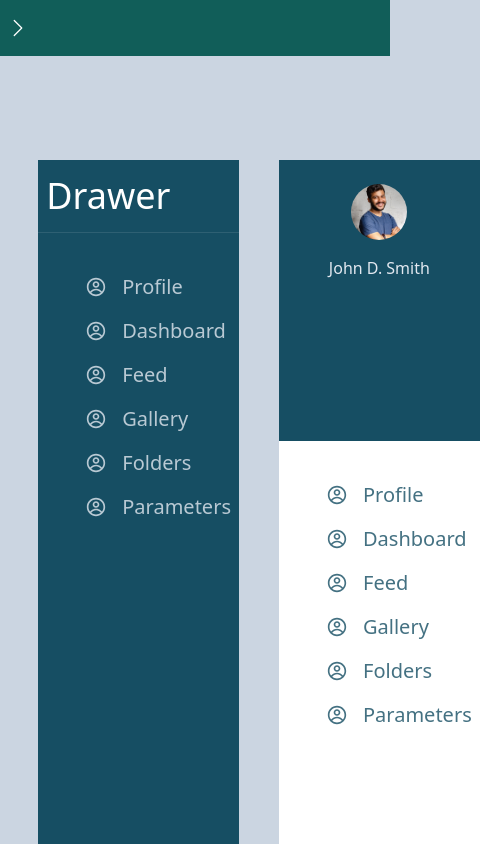
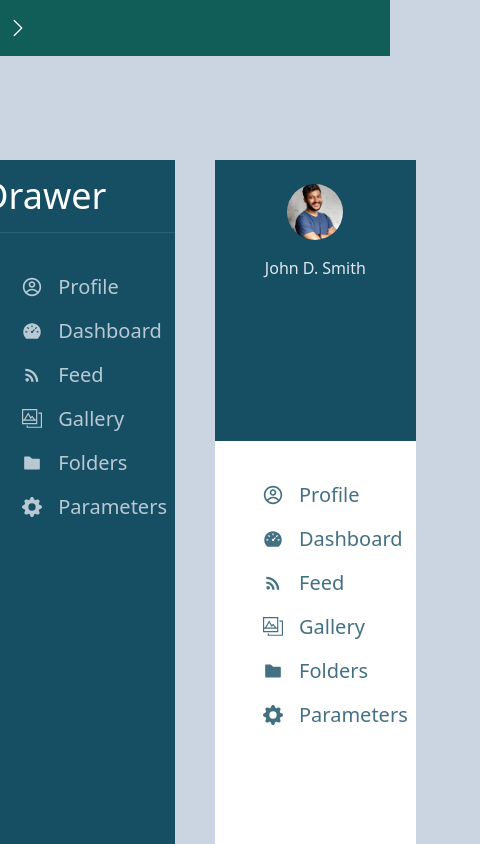
Before and after one commit to PMagatteS/Learn-tailwind, a Next.js app: page /drawers in a window 390 px wide. Shown: the top 844 px of the page, 480 px wide, since content can reach past the window. Built offline with nearby package versions, Linux system fonts and the light colour scheme.

Commit message:
Added icons

```diff
--- a/components/Layout.jsx
+++ b/components/Layout.jsx
@@ -7,7 +7,7 @@ const Layout = ({children}) => {
     return (
         <>
         <Navbar/>
-        <div className='flex flex-col gap-8 my-40 px-16'>
+        <div className='flex flex-col gap-8 my-40'>
             {children}
         </div>
         </>
--- a/pages/dashboard.jsx
+++ b/pages/dashboard.jsx
@@ -1,8 +1,14 @@
 import React from 'react';
+import {SimpleDrawer} from './drawers';
+
 
 const dashboard = () => {
     return (
         <>
+           <div className="w-screen h-screen flex shadow-2xl">
+            <SimpleDrawer/>
+            <div className="w-full h-full bg-slate-100"></div>
+            </div>
 
         </>
     );
--- a/pages/drawers.jsx
+++ b/pages/drawers.jsx
@@ -1,32 +1,62 @@
-import React from 'react';
-import Image from 'next/image';
-import {CgProfile} from 'react-icons/cg'
+import React from "react";
+import Image from "next/image";
+import { CgProfile } from "react-icons/cg";
+import { AiFillDashboard, AiFillFolder } from "react-icons/ai";
+import { BsFillGearFill } from "react-icons/bs";
+import { TfiGallery } from "react-icons/tfi";
+import { MdRssFeed } from "react-icons/md";
 
 const DrawerContent = () => {
-    const drawerElements = ["Profile", "Dashboard", "Feed", "Gallery", "Folders", "Parameters"]
-    return(
+  const drawerElements = [
+    "Profile",
+    "Dashboard",
+    "Feed",
+    "Gallery",
+    "Folders",
+    "Parameters",
+  ];
+  const icons = [
+    <CgProfile key={1}/>,
+    <AiFillDashboard key={2}/>,
+    <MdRssFeed key={3}/>,
+    <TfiGallery key={4}/>,
+    <AiFillFolder key={5}/>,
+    <BsFillGearFill key={6}/>,
+  ];
+  return (
     <>
-            {drawerElements.map((el, i) => (<div key={i} className="p-2 text-xl text-inherit w-full h-auto text-center hover:[&>*]:bg-slate-500/20 hover:[&>*]:opacity-100 [&>*]:opacity-80 [&>*]:cursor-pointer"><div><div className='flex justify-center gap-4 w-fit pl-10'><CgProfile className='my-auto'/><p>{el}</p></div></div></div>))}
+      {drawerElements.map((el, i) => (
+        <div
+          key={i}
+          className="p-2 text-xl text-inherit w-full h-auto text-center hover:[&>*]:bg-slate-500/20 hover:[&>*]:opacity-100 [&>*]:opacity-80 [&>*]:cursor-pointer"
+        >
+          <div>
+            <div className="flex justify-center gap-4 w-fit pl-10 [&>svg]:my-auto">
+               {icons[i]}
+
+              <p>{el}</p>
+            </div>
+          </div>
+        </div>
+      ))}
     </>
-    )
-}
+  );
+};
 
-const SimpleDrawer = () => {
-    return(
+export const SimpleDrawer = () => {
+  return (
     <div className="w-60 h-full bg-cyan-900 text-slate-200">
-            <div className='border-b border-white/10 mb-8' >
-                <h2 className='text-4xl text-white pl-2 py-4 '>
-                    Drawer
-                </h2>
+      <div className="border-b border-white/10 mb-8">
+        <h2 className="text-4xl text-white pl-2 py-4 ">Drawer</h2>
       </div>
-            <DrawerContent/>
+      <DrawerContent />
     </div>
-    )
-}
+  );
+};
 
 const ProfileDrawer = () => {
-    return(
-        <div className='w-60 h-full bg-white'>
+  return (
+    <div className="w-60 h-full bg-white">
       <div className="w-full h-1/3 bg-cyan-900 mb-8 pt-6">
         <div className="w-14 h-14 relative rouded-full mx-auto">
           <Image
@@ -37,22 +67,21 @@ const ProfileDrawer = () => {
           />
         </div>
 
-                <h2 className='text-center text-slate-200 py-4'>John D. Smith</h2>
-
+        <h2 className="text-center text-slate-200 py-4">John D. Smith</h2>
       </div>
 
       <div className="text-cyan-900">
-            <DrawerContent/>
+        <DrawerContent />
       </div>
     </div>
-    )
-}
+  );
+};
 
 const drawer = () => {
   return (
-        <div className='w-screen h-screen flex justify-center gap-10'>
-            <SimpleDrawer/>
-            <ProfileDrawer/>
+    <div className="w-screen h-screen flex justify-center gap-10">
+      <SimpleDrawer />
+      <ProfileDrawer />
     </div>
   );
 };
--- a/pages/index.jsx
+++ b/pages/index.jsx
@@ -6,7 +6,7 @@ export default function Home() {
    <>
       <div className="w-full h-screen">
         {pages.map((el, index) => (
-          <div key={index} className='w-2/3 h-5/6 bg-slate-100 mx-auto my-16 flex flex-col relative rounded'>
+          <div key={index} className='w-2/3 h-5/6 bg-slate-100 mx-auto my-20 flex flex-col relative rounded'>
             <Link href={el}>
            <h2 className='text-2xl absolute -top-10 w-full bg-slate-100 text-emerald-900 shadow-lg pl-2 rounded'>{el}</h2>
             </Link>
--- a/pages/navbars.jsx
+++ b/pages/navbars.jsx
@@ -72,11 +72,11 @@ const NavbarThree = () => {
 
 const navbars = () => {
     return (
-        <>
+        <div className='flex flex-col gap-8 px-16'>
             <NavbarOne/>
             <NavbarTwo/>
             <NavbarThree/>
-        </>
+        </div>
     );
 };
 
--- a/styles/Home.module.css
+++ /dev/null
@@ -1,278 +0,0 @@
-.main {
-  display: flex;
-  flex-direction: column;
-  justify-content: space-between;
-  align-items: center;
-  padding: 6rem;
-  min-height: 100vh;
-}
-
-.description {
-  display: inherit;
-  justify-content: inherit;
-  align-items: inherit;
-  font-size: 0.85rem;
-  max-width: var(--max-width);
-  width: 100%;
-  z-index: 2;
-  font-family: var(--font-mono);
-}
-
-.description a {
-  display: flex;
-  justify-content: center;
-  align-items: center;
-  gap: 0.5rem;
-}
-
-.description p {
-  position: relative;
-  margin: 0;
-  padding: 1rem;
-  background-color: rgba(var(--callout-rgb), 0.5);
-  border: 1px solid rgba(var(--callout-border-rgb), 0.3);
-  border-radius: var(--border-radius);
-}
-
-.code {
-  font-weight: 700;
-  font-family: var(--font-mono);
-}
-
-.grid {
-  display: grid;
-  grid-template-columns: repeat(4, minmax(25%, auto));
-  width: var(--max-width);
-  max-width: 100%;
-}
-
-.card {
-  padding: 1rem 1.2rem;
-  border-radius: var(--border-radius);
-  background: rgba(var(--card-rgb), 0);
-  border: 1px solid rgba(var(--card-border-rgb), 0);
-  transition: background 200ms, border 200ms;
-}
-
-.card span {
-  display: inline-block;
-  transition: transform 200ms;
-}
-
-.card h2 {
-  font-weight: 600;
-  margin-bottom: 0.7rem;
-}
-
-.card p {
-  margin: 0;
-  opacity: 0.6;
-  font-size: 0.9rem;
-  line-height: 1.5;
-  max-width: 30ch;
-}
-
-.center {
-  display: flex;
-  justify-content: center;
-  align-items: center;
-  position: relative;
-  padding: 4rem 0;
-}
-
-.center::before {
-  background: var(--secondary-glow);
-  border-radius: 50%;
-  width: 480px;
-  height: 360px;
-  margin-left: -400px;
-}
-
-.center::after {
-  background: var(--primary-glow);
-  width: 240px;
-  height: 180px;
-  z-index: -1;
-}
-
-.center::before,
-.center::after {
-  content: '';
-  left: 50%;
-  position: absolute;
-  filter: blur(45px);
-  transform: translateZ(0);
-}
-
-.logo,
-.thirteen {
-  position: relative;
-}
-
-.thirteen {
-  display: flex;
-  justify-content: center;
-  align-items: center;
-  width: 75px;
-  height: 75px;
-  padding: 25px 10px;
-  margin-left: 16px;
-  transform: translateZ(0);
-  border-radius: var(--border-radius);
-  overflow: hidden;
-  box-shadow: 0px 2px 8px -1px #0000001a;
-}
-
-.thirteen::before,
-.thirteen::after {
-  content: '';
-  position: absolute;
-  z-index: -1;
-}
-
-/* Conic Gradient Animation */
-.thirteen::before {
-  animation: 6s rotate linear infinite;
-  width: 200%;
-  height: 200%;
-  background: var(--tile-border);
-}
-
-/* Inner Square */
-.thirteen::after {
-  inset: 0;
-  padding: 1px;
-  border-radius: var(--border-radius);
-  background: linear-gradient(
-    to bottom right,
-    rgba(var(--tile-start-rgb), 1),
-    rgba(var(--tile-end-rgb), 1)
-  );
-  background-clip: content-box;
-}
-
-/* Enable hover only on non-touch devices */
-@media (hover: hover) and (pointer: fine) {
-  .card:hover {
-    background: rgba(var(--card-rgb), 0.1);
-    border: 1px solid rgba(var(--card-border-rgb), 0.15);
-  }
-
-  .card:hover span {
-    transform: translateX(4px);
-  }
-}
-
-@media (prefers-reduced-motion) {
-  .thirteen::before {
-    animation: none;
-  }
-
-  .card:hover span {
-    transform: none;
-  }
-}
-
-/* Mobile */
-@media (max-width: 700px) {
-  .content {
-    padding: 4rem;
-  }
-
-  .grid {
-    grid-template-columns: 1fr;
-    margin-bottom: 120px;
-    max-width: 320px;
-    text-align: center;
-  }
-
-  .card {
-    padding: 1rem 2.5rem;
-  }
-
-  .card h2 {
-    margin-bottom: 0.5rem;
-  }
-
-  .center {
-    padding: 8rem 0 6rem;
-  }
-
-  .center::before {
-    transform: none;
-    height: 300px;
-  }
-
-  .description {
-    font-size: 0.8rem;
-  }
-
-  .description a {
-    padding: 1rem;
-  }
-
-  .description p,
-  .description div {
-    display: flex;
-    justify-content: center;
-    position: fixed;
-    width: 100%;
-  }
-
-  .description p {
-    align-items: center;
-    inset: 0 0 auto;
-    padding: 2rem 1rem 1.4rem;
-    border-radius: 0;
-    border: none;
-    border-bottom: 1px solid rgba(var(--callout-border-rgb), 0.25);
-    background: linear-gradient(
-      to bottom,
-      rgba(var(--background-start-rgb), 1),
-      rgba(var(--callout-rgb), 0.5)
-    );
-    background-clip: padding-box;
-    backdrop-filter: blur(24px);
-  }
-
-  .description div {
-    align-items: flex-end;
-    pointer-events: none;
-    inset: auto 0 0;
-    padding: 2rem;
-    height: 200px;
-    background: linear-gradient(
-      to bottom,
-      transparent 0%,
-      rgb(var(--background-end-rgb)) 40%
-    );
-    z-index: 1;
-  }
-}
-
-/* Tablet and Smaller Desktop */
-@media (min-width: 701px) and (max-width: 1120px) {
-  .grid {
-    grid-template-columns: repeat(2, 50%);
-  }
-}
-
-@media (prefers-color-scheme: dark) {
-  .vercelLogo {
-    filter: invert(1);
-  }
-
-  .logo,
-  .thirteen img {
-    filter: invert(1) drop-shadow(0 0 0.3rem #ffffff70);
-  }
-}
-
-@keyframes rotate {
-  from {
-    transform: rotate(360deg);
-  }
-  to {
-    transform: rotate(0deg);
-  }
-}
```
Also changed, not shown: styles/globals.css (line endings or trailing spaces). Lines whose indentation alone changed are shown as unchanged.
